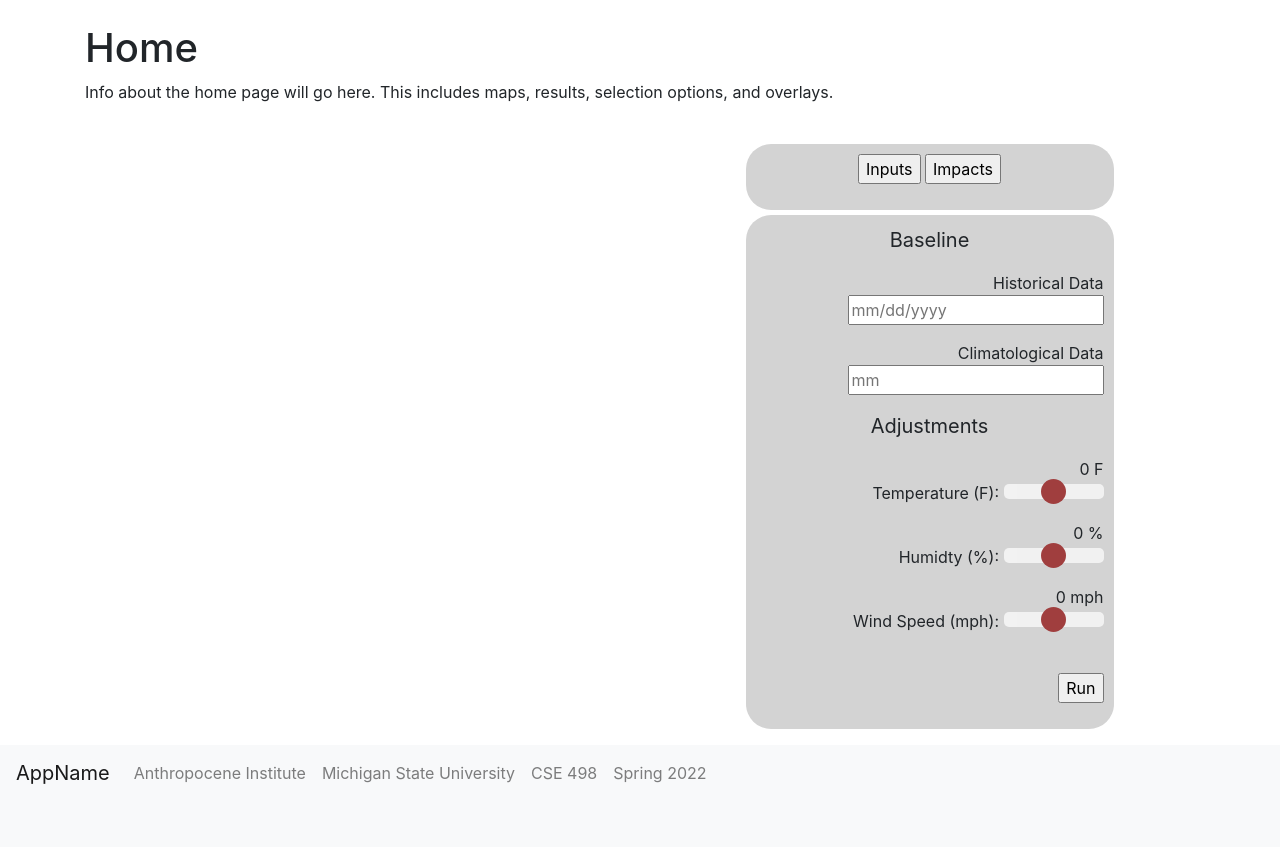
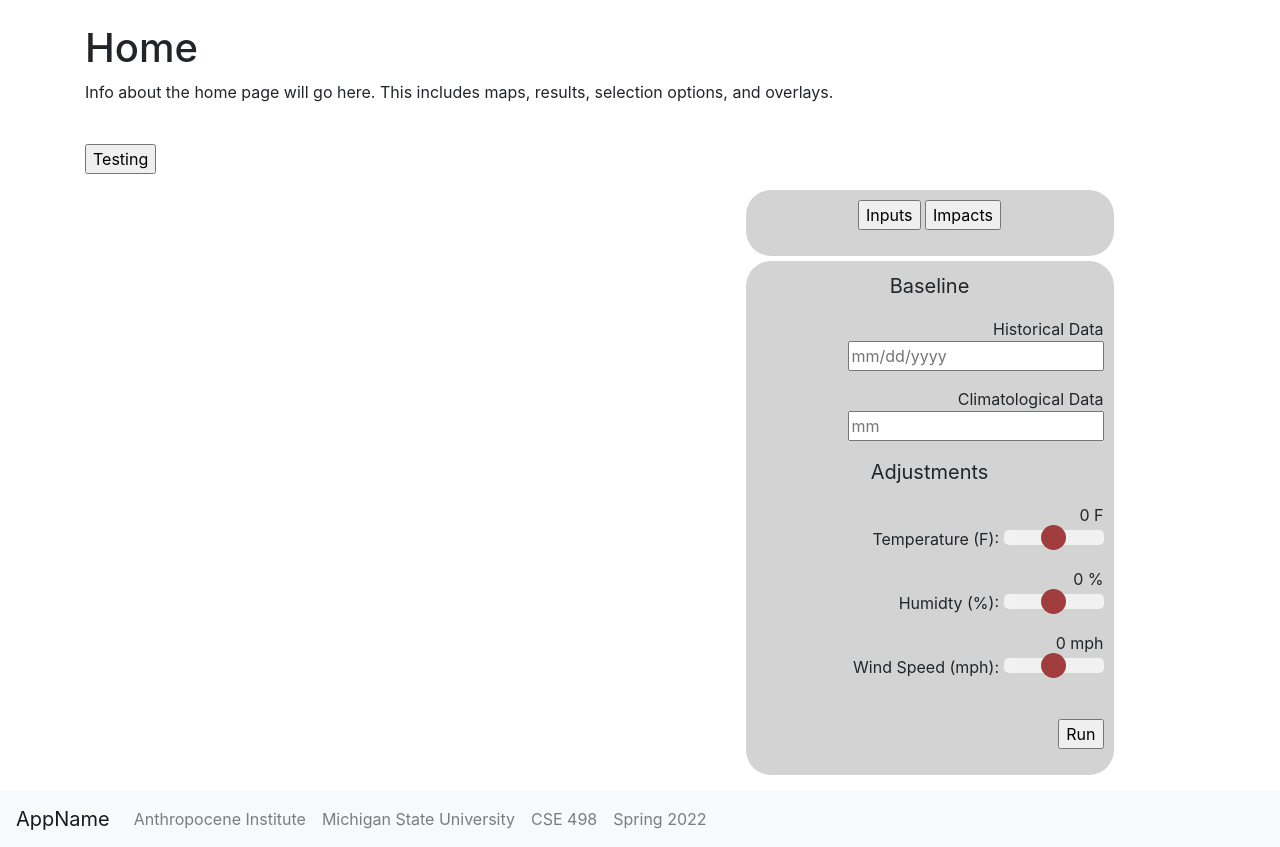
Before and after one commit to ampersandmcd/WRiFT, a Flask app: template flask/application/templates/index.html in a window 1280 px wide. Shown: the part 56-903 px from the top of the page. Before the commit the page ends 840 px from the top, so only its background shows below. Run offline with Flask 2, Linux system fonts and the light colour scheme; the template is opened without the code that fills it, so the values that code supplies are empty; parts of the project's set-up code (start-up, migrations or seed data) failed here and were passed over; some libraries are stand-ins or nearby versions.

Commit message:
Test button

```diff
--- a/flask/application/templates/index.html
+++ b/flask/application/templates/index.html
@@ -9,16 +9,28 @@
     <p>Info about the home page will go here. This includes maps, results, selection options, and overlays.</p>
 <br>
 
+
+<p>
+    <input id="TestButton" type="button" value="Testing" onclick="testsVisible();"/>
+</p>
+
+<script>
+    function testsVisible() {
+        //var graphs = {{graph_json | safe}};
+        //Plotly.newPlot("chart",graphs,{});
+}
+</script>
+
 <div id="page" class="page">
 
-<div id="chart" class="chart">
+<div id="chart" class="chart"></div>
 
     <script src="https://cdn.plot.ly/plotly-latest.min.js"></script>
     <script type="text/javascript">
         var graphs = {{graph_json | safe}};
         Plotly.plot("chart",graphs,{});
     </script>
-        </div>
+
 
 <!-- Switch between the inputs and impacts pages with button -->
 <div id="UserForm" class="UserForm">
```
